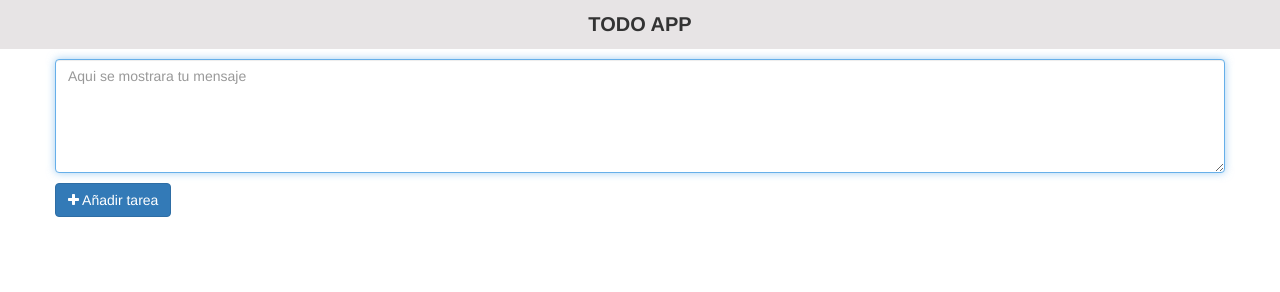
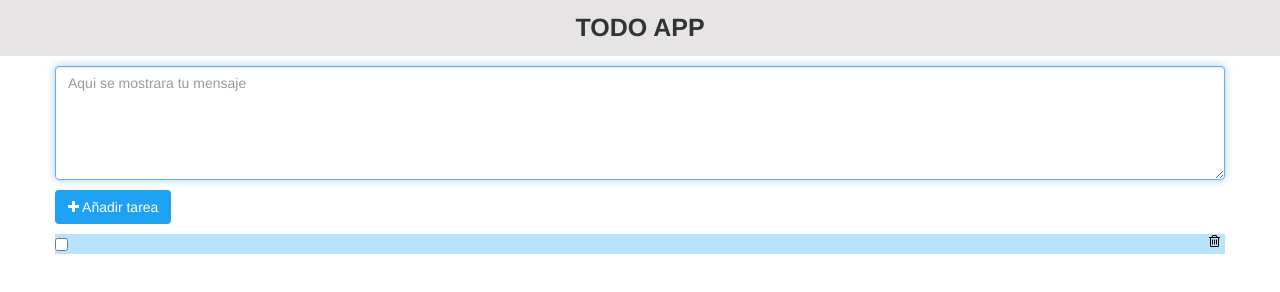
Before and after one commit to dazelcolab2016/Twitter, a plain HTML site: page index.html in a window 1280 px wide. Both pictures are taken after a click on the button "Añadir tarea". Drawn offline with nearby package versions, Linux system fonts and the light colour scheme.

Commit message:
fixed tacho

```diff
--- a/css/main.css
+++ b/css/main.css
@@ -1,21 +1,25 @@
 .header{
     background-color:#E7E4E5;
     margin-bottom:10px;
-    font-size:20px;
+    font-size:25px;
     padding: 10px;
 
 }
-textarea{
+area{
     width:100%;
     color:black;
+
 }
 .btn{
     margin-top:10px;
     color:white;
-    background-color: #66fdf8;
+    background-color: #1DA1F2;
 }
 .agregar{
     margin:10px;
+}
+.list{
+    background-color:rgba(29, 161, 242, 0.31);
 }
 .list:hover{
     background-color: rgba(37,159,153,0.5);
@@ -23,9 +27,10 @@ textarea{
 i:hover{
     font-size: 20px;
 }
-.icon{
-    font-size: 20px;
+.tacho{
+    font-size: 60px;
     position: absolute;
-    right: 10px;
-    top.14
+    right: 5px;
+    color: #000;
+
 }
--- a/index.html
+++ b/index.html
@@ -8,7 +8,7 @@
         <link rel="stylesheet" href="https://maxcdn.bootstrapcdn.com/bootstrap/3.3.7/css/bootstrap.min.css" integrity="sha384-BVYiiSIFeK1dGmJRAkycuHAHRg32OmUcww7on3RYdg4Va+PmSTsz/K68vbdEjh4u" crossorigin="anonymous">
         <link rel="stylesheet" href="https://cdnjs.cloudflare.com/ajax/libs/font-awesome/4.7.0/css/font-awesome.min.css">
 
-        <title>Document</title>
+        <title>Twitter</title>
    </head>
   <body>
          <!---seccion cabecera--->
@@ -25,7 +25,7 @@
          <div class="container">
             <div class="row">
                <textarea class="form-control" id="mensaje" placeholder="Aqui se mostrara tu mensaje"rows="5"></textarea>
-               <button class="btn  btn-primary  submit-btn" id="add" onClick="listaTareas()"  type="submit"><i class="fa fa-plus" aria-hidden="true"></i> Añadir tarea
+               <button class="btn  submit-btn" id="add" onClick="listaTareas()"  type="submit"><i class="fa fa-plus" aria-hidden="true"></i> Añadir tarea
 				</button>
             </div>
          </div>
--- a/js/main.js
+++ b/js/main.js
@@ -1,9 +1,10 @@
 
 var listaMensajes = document.getElementById("lista-mensajes");
 
-function crearNodos(container, mensaje){
-    var area = document.createElement('div');
-    area.className = "list , checkbox ,option animated zoomInDown";
+function crearNodos (container,mensaje) {
+
+    var area=document.createElement('div');
+    area.className = ("list checkbox option animated bounceIn");
     var tacho = document.createElement('i');
     tacho.className = "fa  fa-trash-o  tacho";
     var label = document.createElement('label');
@@ -19,10 +20,9 @@ function crearNodos(container, mensaje){
     checkbox.addEventListener('click',tachar);
 }
 
-function listaTareas()
-{
+function listaTareas() {
     var mensaje=document.getElementById("mensaje");
-        if((mensaje.length) == 0 || /^\s*$/.test(mensaje.value))
+        if((mensaje.length) == 0)
             {
             alert ("Ingresa un mensaje");
         }
@@ -36,8 +36,8 @@ function listaTareas()
 
 function eliminaNodos(evt)
 {
-	evt.target.parentNode.className= "list , checkbox , animated zoomOutDown";
-  	setTimeout(function(){
+	evt.target.parentNode.className= "list  checkbox   animated bounceOutRight";
+  	setTimeout (function() {
     listaMensajes.removeChild(evt.target.parentNode);
   	}, 1000);
 }
```
